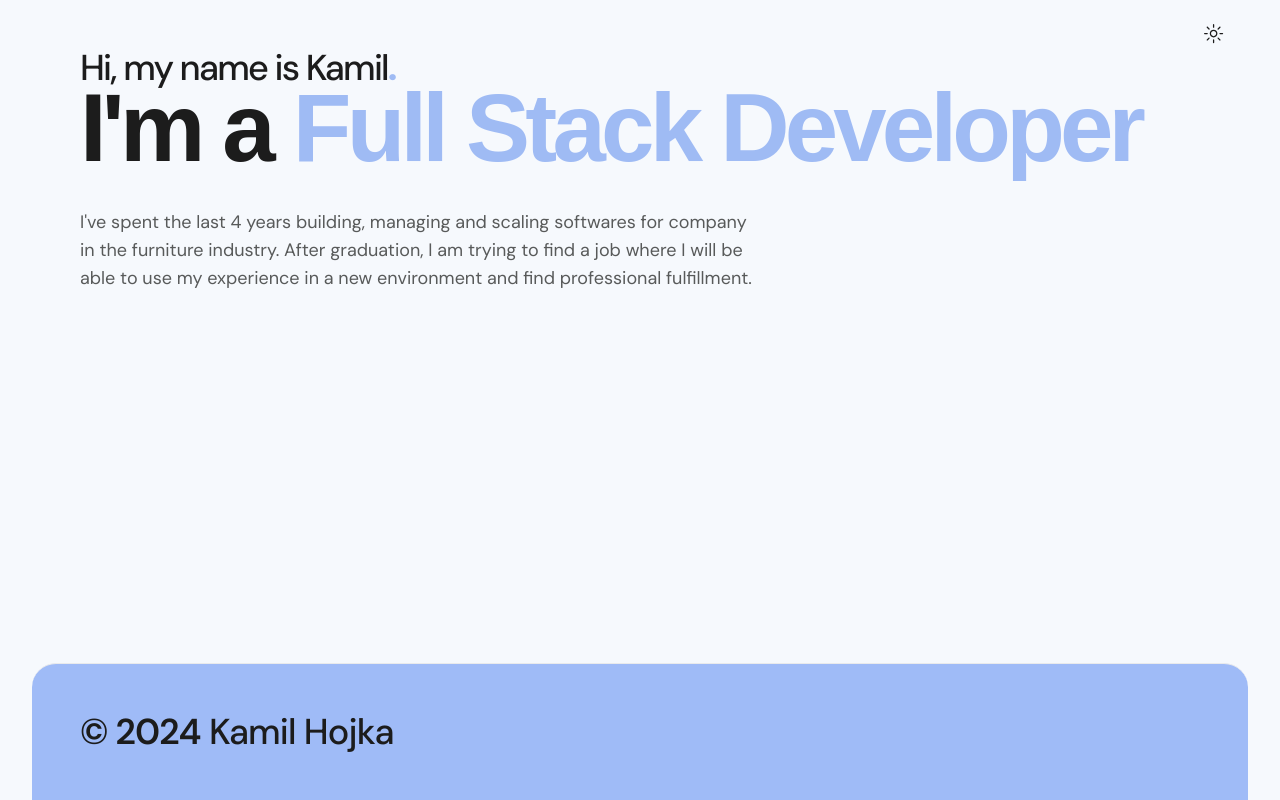
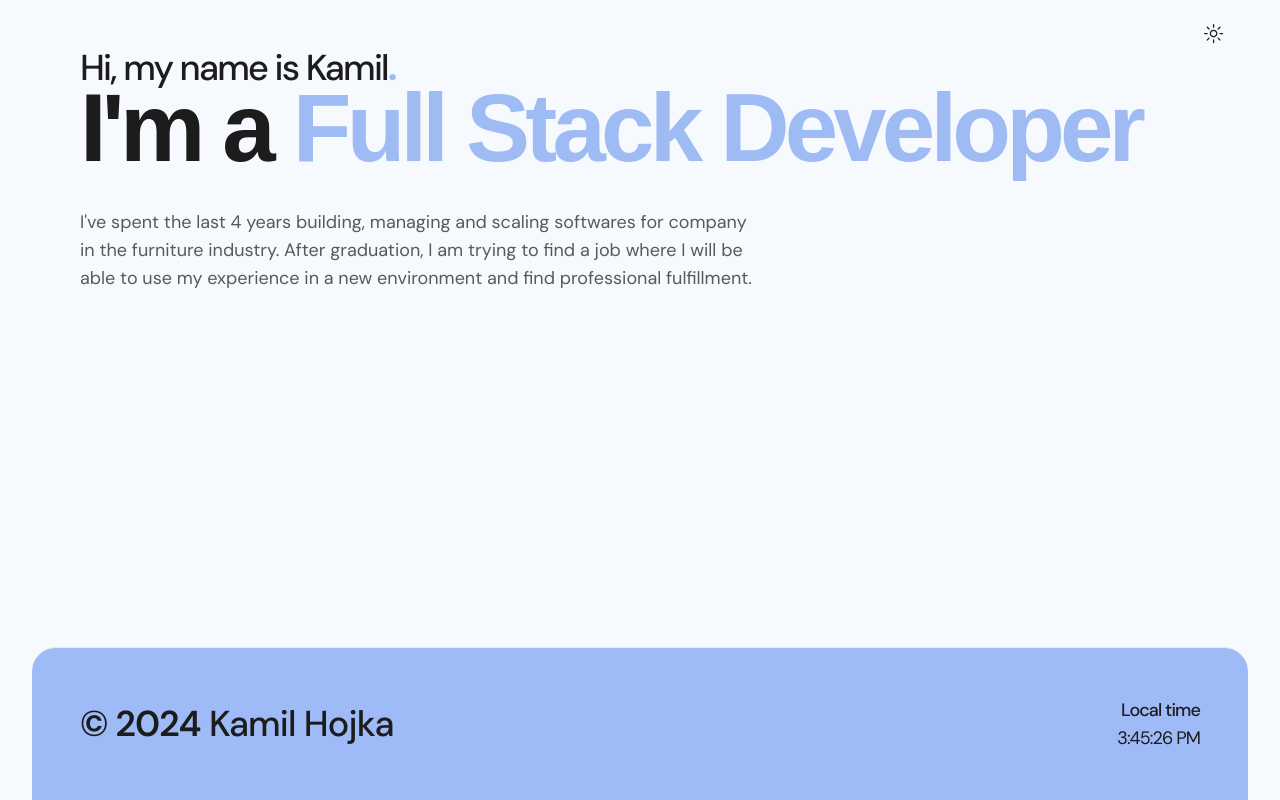
Before and after one commit to kamilhojka/portfolio, a Next.js app: page / in a window 1280 px wide. Built offline with nearby package versions, Linux system fonts and the light colour scheme; a web font is replaced by a local one.

Commit message:
Add 'Footer' section and component 'LocalTime'

```diff
--- /dev/null
+++ b/components/common/local-time.tsx
@@ -0,0 +1,24 @@
+"use client";
+
+import { Suspense, useState } from "react";
+
+import { useHydration } from "@/hooks/useHydration";
+
+export function LocalTime() {
+  const [date, setDate] = useState(Date.now());
+
+  setInterval(() => {
+    setDate(Date.now());
+  }, 1000);
+
+  const hydrated = useHydration();
+
+  return (
+    <Suspense key={hydrated ? "local" : "utc"}>
+      <time dateTime={new Date(date).toISOString()}>
+        {new Date(date).toLocaleTimeString()}
+        {hydrated ? "" : " (UTC)"}
+      </time>
+    </Suspense>
+  );
+}
--- a/components/sections/footer.tsx
+++ b/components/sections/footer.tsx
@@ -1,9 +1,21 @@
+import { LocalTime } from "@/components/common/local-time";
+
 export function Footer() {
   return (
     <footer className="flex flex-col sm:flex-row rounded-t-3xl border-t p-12 justify-between items-start sm:items-center gap-4 bg-[#9fbbf7]">
       <h2 className="text-4xl font-medium tracking-tight text-primary-foreground">
         <span className="font-semibold">© 2024</span> Kamil Hojka
       </h2>
+      <div className="flex flex-row sm:flex-col gap-2 sm:gap-0 items-end">
+        <span className="text-lg font-medium tracking-tighter text-[#1c1c1c]">
+          Local time
+        </span>
+        <a className="text-lg tracking-tighter text-primary-foreground cursor-default group transition-all duration-300 ease-in-out">
+          <span className="bg-left-bottom bg-gradient-to-r from-primary-foreground to-primary-foreground bg-[length:0%_2px] bg-no-repeat group-hover:bg-[length:100%_2px] transition-all duration-500 ease-out">
+            <LocalTime />
+          </span>
+        </a>
+      </div>
     </footer>
   );
 }
--- /dev/null
+++ b/hooks/useHydration.ts
@@ -0,0 +1,11 @@
+import { useEffect, useState } from "react";
+
+export function useHydration() {
+  const [hydrated, setHydrated] = useState(false);
+
+  useEffect(() => {
+    setHydrated(true);
+  }, []);
+
+  return hydrated;
+}
```
